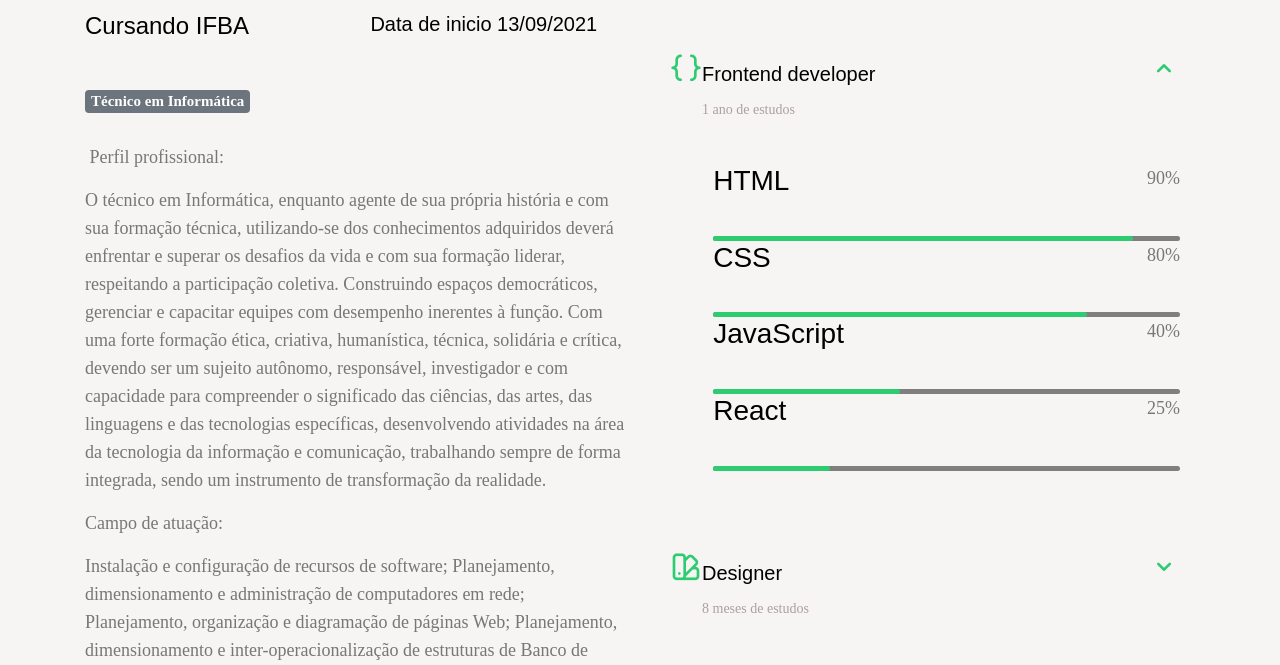
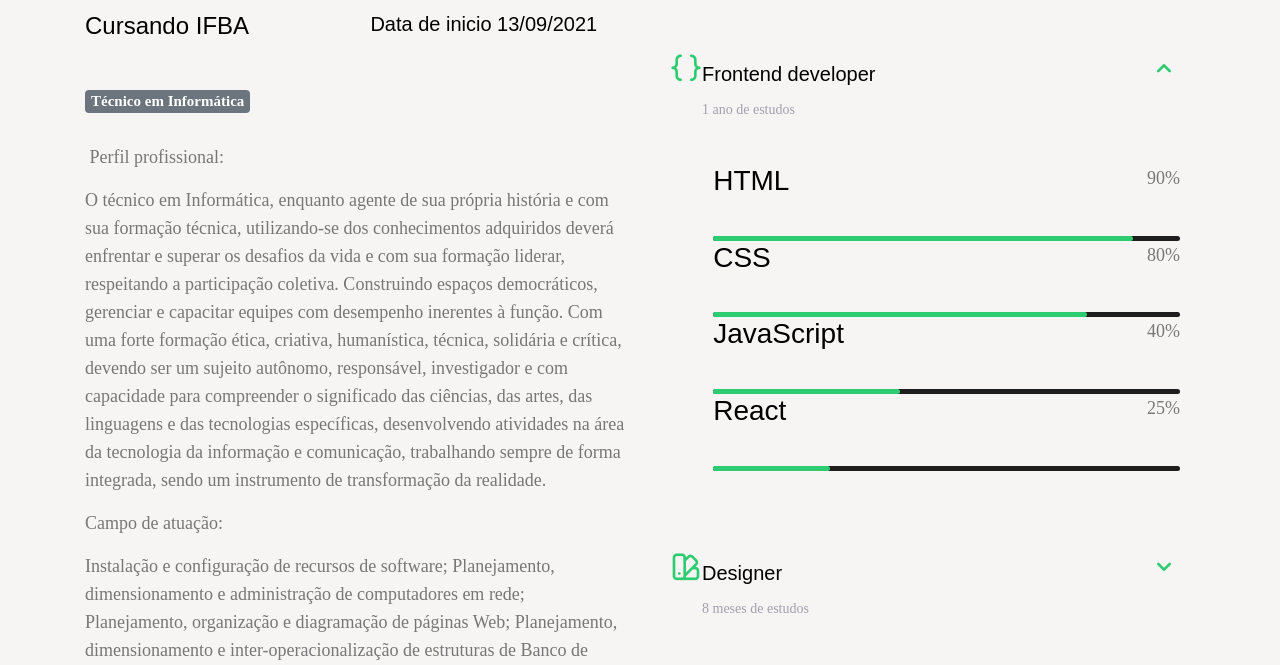
Before and after one commit to AlanPrates/skil.pt, a PHP site: page /maissobremim/index.html in a window 1280 px wide. Shown: the part 644-1309 px from the top of the page. Run offline with PHP 8.4, Linux system fonts and the light colour scheme; some web fonts are replaced.

Commit message:
Update style.css

```diff
--- a/maissobremim/css/style.css
+++ b/maissobremim/css/style.css
@@ -18,7 +18,7 @@
 
     /*========== Colors ==========*/
     /* Change favorite color */
-    --hue-color: 340; /*Purple 250 - Green 142 - Blue 230 - Pink 340*/
+    --hue-color: 250; /*Purple 250 - Green 142 - Blue 230 - Pink 340*/
 
     /* HSL color mode */
     --first-color: hsl(var(--hue-color), 69%, 61%);
@@ -145,7 +145,7 @@
 }
 
 .skills__bar {
-    background-color: #7f7f7f;
+    background-color: #1f1e1e;
 }
 
 .skills__percentage {
```
